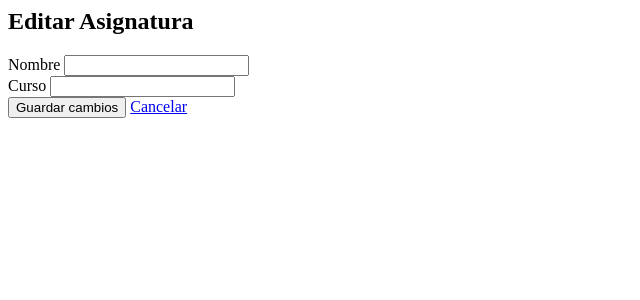
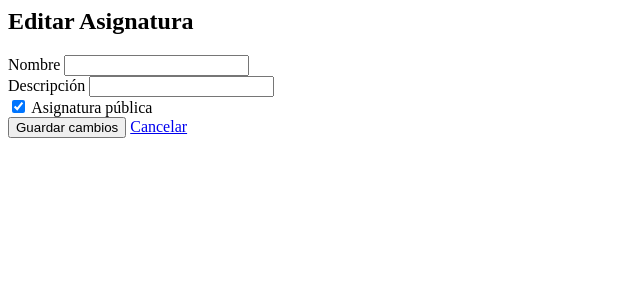
Before and after one commit to theprecursor/Profeweb, a PHP site: page /asignaturas/edit.php in a window 1280 px wide. Shown: the top 300 px of the page, without its empty margins (0-640 px from the left). Run offline with PHP 8.4, Linux system fonts and the light colour scheme; data that the repository does not hold is empty.

Commit message:
asignaturas ok

```diff
--- a/app/Controllers/AsignaturaController.php
+++ b/app/Controllers/AsignaturaController.php
@@ -93,6 +93,7 @@ class AsignaturaController extends Controller
     // ACTUALIZAR
     public function update($id)
     {
+        printf('llegando aquí');
         $this->requireAuth();
         $id = (int)$id;
 
@@ -109,7 +110,7 @@ class AsignaturaController extends Controller
 
         if (empty($nombre)) {
             $_SESSION['error'] = "El nombre es obligatorio.";
-            $this->redirect("/asignatura/{$id}/editar");
+            $this->redirect("/asignatura/editar/{$id}");
         }
 
         $stmt = $this->db->prepare("
--- a/views/dashboard/asignaturas/edit.php
+++ b/views/dashboard/asignaturas/edit.php
@@ -1,14 +1,27 @@
 <h2><i class="fas fa-edit text-primary"></i> Editar Asignatura</h2>
 
-<form method="POST" action="/asignatura/<?= $asignatura['id'] ?>/editar" class="mt-4">
+<form method="POST" action="/asignatura/editar/<?= $asignatura['id'] ?>" class="mt-4">
     <div class="mb-3">
         <label class="form-label">Nombre</label>
-        <input type="text" name="nombre" value="<?= htmlspecialchars($asignatura['nombre']) ?>" class="form-control" required>
+        <input type="text" name="nombre_asignatura" value="<?= htmlspecialchars($asignatura['nombre_asignatura']) ?>" class="form-control" required>
     </div>
     <div class="mb-3">
-        <label class="form-label">Curso</label>
-        <input type="text" name="curso" value="<?= htmlspecialchars($asignatura['curso'] ?? '') ?>" class="form-control">
+        <label class="form-label">Descripción</label>
+        <input type="text" name="descripcion" value="<?= htmlspecialchars($asignatura['descripcion'] ?? '') ?>" class="form-control">
     </div>
+    <div class="mb-4">
+                <div class="form-check form-switch">
+                    <input class="form-check-input"
+                           type="checkbox"
+                           name="es_publico"
+                           id="es_publico"
+                           checked="<?= htmlspecialchars($asignatura['es_publico']) ?>"
+                           value="<?= htmlspecialchars($asignatura['es_publico']) ?>">
+                    <label class="form-check-label fw-bold" for="es_publico">
+                        Asignatura pública
+                    </label>
+                </div>
+            </div>
     <button type="submit" class="btn btn-primary">Guardar cambios</button>
     <a href="/asignaturas" class="btn btn-secondary">Cancelar</a>
 </form>
--- a/views/dashboard/asignaturas/index.php
+++ b/views/dashboard/asignaturas/index.php
@@ -36,10 +36,10 @@
                         <?php endif; ?>
 
                         <div class="mt-3">
-                            <a href="/asignatura/<?= $a['id'] ?>/editar" class="btn btn-outline-primary btn-sm">
+                            <a href="/asignatura/editar/<?= $a['id'] ?>" class="btn btn-outline-primary btn-sm">
                                 Editar
                             </a>
-                            <form method="POST" action="/asignatura/<?= $a['id'] ?>/eliminar" class="d-inline">
+                            <form method="POST" action="/asignatura/eliminar/<?= $a['id'] ?>" class="d-inline">
                                 <button type="submit" class="btn btn-outline-danger btn-sm"
                                         onclick="return confirm('¿Eliminar esta asignatura y todo su contenido?')">
                                     Eliminar
--- a/views/dashboard/layout.php
+++ b/views/dashboard/layout.php
@@ -10,13 +10,13 @@
     <title>Dashboard - ProfeWeb</title>
     <link href="https://cdn.jsdelivr.net/npm/bootstrap@5.3.3/dist/css/bootstrap.min.css" rel="stylesheet">
     <link href="https://cdnjs.cloudflare.com/ajax/libs/font-awesome/6.5.0/css/all.min.css" rel="stylesheet">
-    <link href="/public/css/style.css" rel="stylesheet">
     <style>
         body { background-color: #f8f9fa; }
         .sidebar { min-height: 100vh; background: #343a40; }
         .sidebar .nav-link { color: #adb5bd; border-radius: 0.375rem; margin: 0.25rem 1rem; }
         .sidebar .nav-link:hover, .sidebar .nav-link.active { background: #495057; color: white; }
         .main-content { padding: 2rem; }
+
     </style>
 </head>
 <body>
```
Also changed, not shown: views/layout/main.php (+14 -1 lines), README.md.
